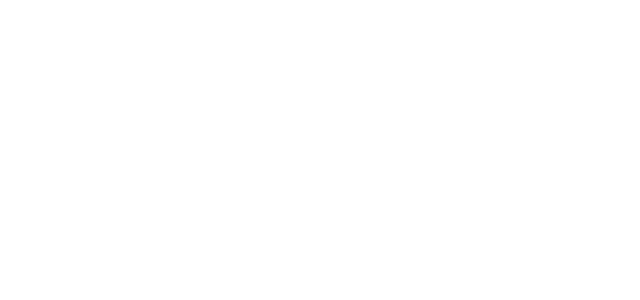
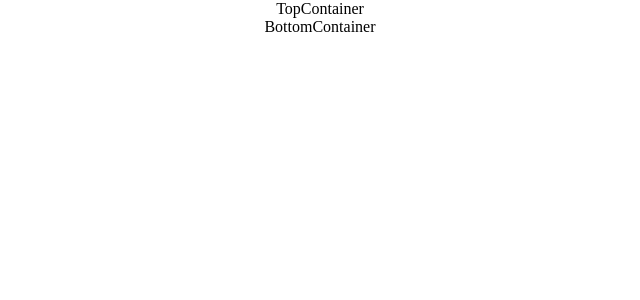
Before and after one commit to Sam44323/weather_MUI, a React (Create React App) app: page / in a window 1280 px wide. Shown: the top 300 px of the page, without its empty margins (320-960 px from the left). Built offline with nearby package versions, Linux system fonts and the light colour scheme.

Commit message:
add: added initial app setup for container

```diff
--- a/src/App.tsx
+++ b/src/App.tsx
@@ -1,8 +1,17 @@
 import React from "react";
 import "./App.css";
 
-function App() {
-  return <div className="App"></div>;
-}
+// containers
+import TopContainer from "./container/TopContainer";
+import BottomContainer from "./container/BottomContainer";
+
+const App: React.FC = () => {
+  return (
+    <div className="App">
+      <TopContainer />
+      <BottomContainer />
+    </div>
+  );
+};
 
 export default App;
```
